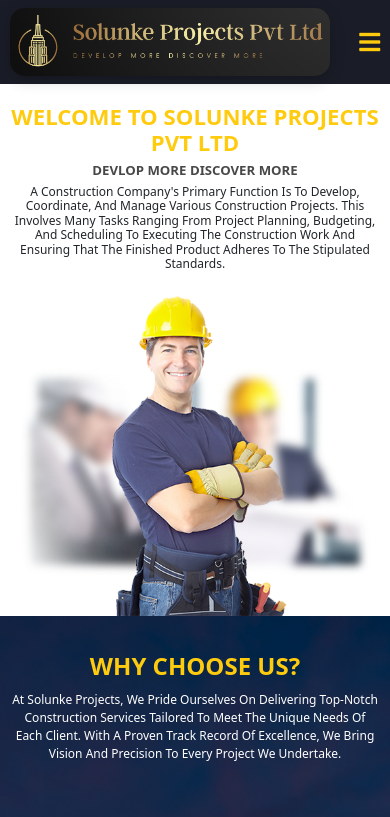
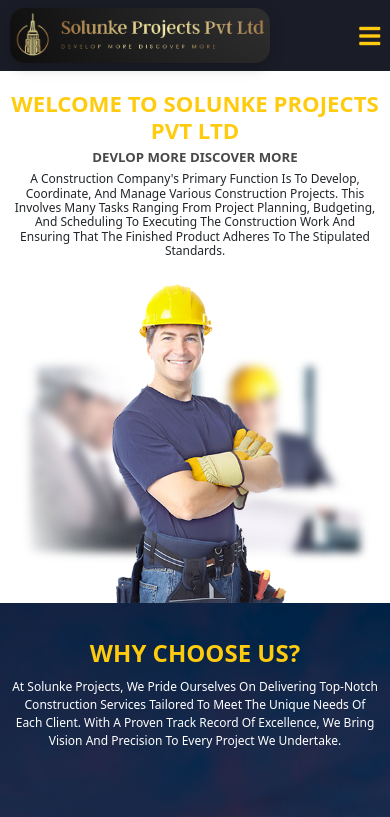
Before and after one commit to Avi7620/consructionweb, a plain HTML site: page index.html in a window 390 px wide. Shown: the top 817 px of the page. Drawn offline with Linux system fonts and the light colour scheme.

Commit message:
Initial commit

```diff
--- a/css/styles.css
+++ b/css/styles.css
@@ -62,7 +62,7 @@ nav a {
 /* Optional: Responsive adjustments */
 @media (max-width: 768px) {
     .logo img {
-        width: 320px; /* Smaller logo for mobile */
+        width: 260px; /* Smaller logo for mobile */
         height:auto;
     }
 
```
